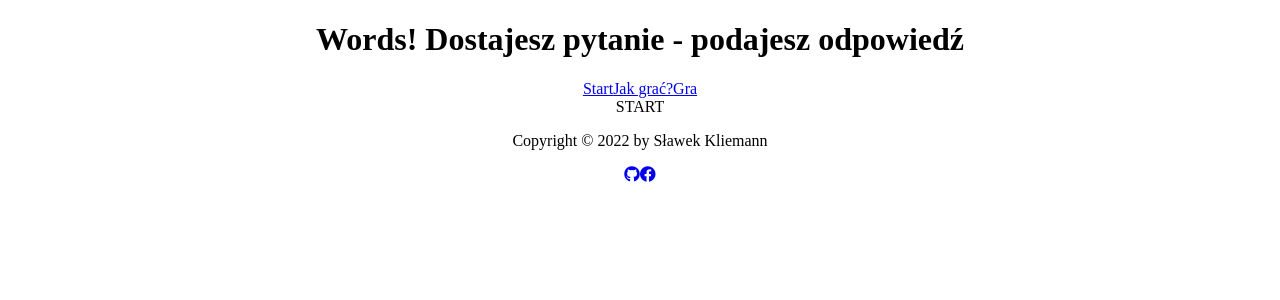
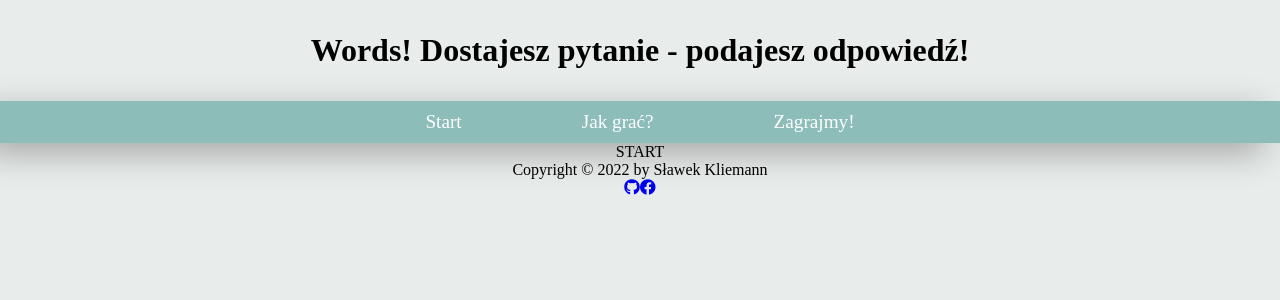
Before and after one commit to slawekKliemann/Words_project, a React (Create React App) app: page / in a window 1280 px wide. Shown: the top 300 px of the page. Built offline with nearby package versions, Linux system fonts and the light colour scheme; the HTML template or start-up script is replaced by a standard one.

Commit message:
add style to nav

```diff
--- a/public/index.html
+++ b/public/index.html
@@ -5,41 +5,15 @@
     <link rel="icon" href="%PUBLIC_URL%/favicon.ico" />
     <meta name="viewport" content="width=device-width, initial-scale=1" />
     <meta name="theme-color" content="#000000" />
-    <meta
-      name="description"
-      content="Web site created using create-react-app"
-    />
-    <link rel="apple-touch-icon" href="%PUBLIC_URL%/logo192.png" />
-    <!--
-      manifest.json provides metadata used when your web app is installed on a
-      user's mobile device or desktop. See https://developers.google.com/web/fundamentals/web-app-manifest/
-    -->
+    <meta name="description" content="Web site created using create-react-app"/>
+<!--    <link rel="apple-touch-icon" href="%PUBLIC_URL%/logo192.png" />-->
     <link rel="manifest" href="%PUBLIC_URL%/manifest.json" />
-    <link rel="stylesheet"
-          href="https://cdnjs.cloudflare.com/ajax/libs/font-awesome/6.2.0/css/all.min.css">
-    <!--
-      Notice the use of %PUBLIC_URL% in the tags above.
-      It will be replaced with the URL of the `public` folder during the build.
-      Only files inside the `public` folder can be referenced from the HTML.
-
-      Unlike "/favicon.ico" or "favicon.ico", "%PUBLIC_URL%/favicon.ico" will
-      work correctly both with client-side routing and a non-root public URL.
-      Learn how to configure a non-root public URL by running `npm run build`.
-    -->
+    <link rel="stylesheet" href="https://cdnjs.cloudflare.com/ajax/libs/font-awesome/6.2.0/css/all.min.css">
     <title>Words! The game</title>
   </head>
+
   <body>
     <noscript>You need to enable JavaScript to run this app.</noscript>
     <div id="root"></div>
-    <!--
-      This HTML file is a template.
-      If you open it directly in the browser, you will see an empty page.
-
-      You can add webfonts, meta tags, or analytics to this file.
-      The build step will place the bundled scripts into the <body> tag.
-
-      To begin the development, run `npm start` or `yarn start`.
-      To create a production bundle, use `npm run build` or `yarn build`.
-    -->
   </body>
 </html>
--- a/src/components/common/Header.js
+++ b/src/components/common/Header.js
@@ -4,8 +4,8 @@ import React from "react";
 export function Header(){
 
     return(
-        <header className='header'>
-            <h1 className="header_description">Words! Dostajesz pytanie - podajesz odpowiedź </h1>
+        <header className="header">
+            <h1 className="header_description">Words! Dostajesz pytanie - podajesz odpowiedź! </h1>
         </header>
     )
 }
--- a/src/components/common/Nav.js
+++ b/src/components/common/Nav.js
@@ -5,9 +5,9 @@ export function Nav(){
 
     return(
         <nav className="main-nav">
-            <Link to="/">Start</Link>
-            <Link to="/howtoplay">Jak grać?</Link>
-            <Link to="/maingame">Gra</Link>
+            <Link className="main-nav_link" to="/">Start</Link>
+            <Link className="main-nav_link" to="/howtoplay">Jak grać?</Link>
+            <Link className="main-nav_link" to="/maingame">Zagrajmy!</Link>
         </nav>
     )
 }
--- a/src/scss/App.scss
+++ b/src/scss/App.scss
@@ -1,38 +1,53 @@
-.App {
-  text-align: center;
+*{
+  margin: 0;
+  padding: 0;
+  box-sizing: border-box;
 }
 
-.App-logo {
-  height: 40vmin;
-  pointer-events: none;
+$color-background: #e8eceb;
+$color2: #e09e50;
+$color-menu: #8cbdb9;
+$color-button: #2d3e4e;
+
+.App {
+  width: 100vw;
+  height: 100vh;
+  text-align: center;
+  background-color: $color-background;
 }
 
-@media (prefers-reduced-motion: no-preference) {
-  .App-logo {
-    animation: App-logo-spin infinite 20s linear;
+.header{
+  background-color: $color-background;
+  text-align: center;
+  padding:2rem;
+}
+
+.main-nav{
+  width: 100vw;
+  background-color: $color-menu;
+  display: flex;
+  flex-wrap: nowrap;
+  align-content: center;
+  justify-content: center;
+  box-shadow: -16px 10px 34px 0px rgba(0,0,0,0.30);
+
+  @media (min-width: 500px){
+    gap:5rem;
+  }
+
+  .main-nav_link{
+    text-align: center;
+    color:white;
+    font-size: 1.2rem;
+    display: inline-block;
+    border-radius: 5px;
+    padding: 10px 20px;
+    text-decoration: none;
+    transition: .3s;
+
+    &:hover{
+      background-color: $color-button;
+      transform: scale(1.1);
   }
 }
-
-.App-header {
-  background-color: #282c34;
-  min-height: 100vh;
-  display: flex;
-  flex-direction: column;
-  align-items: center;
-  justify-content: center;
-  font-size: calc(10px + 2vmin);
-  color: white;
 }
-
-.App-link {
-  color: #61dafb;
-}
-
-@keyframes App-logo-spin {
-  from {
-    transform: rotate(0deg);
-  }
-  to {
-    transform: rotate(360deg);
-  }
-}
```
Also changed, not shown: 1 other file (tests, documents, lock files or other folders).
